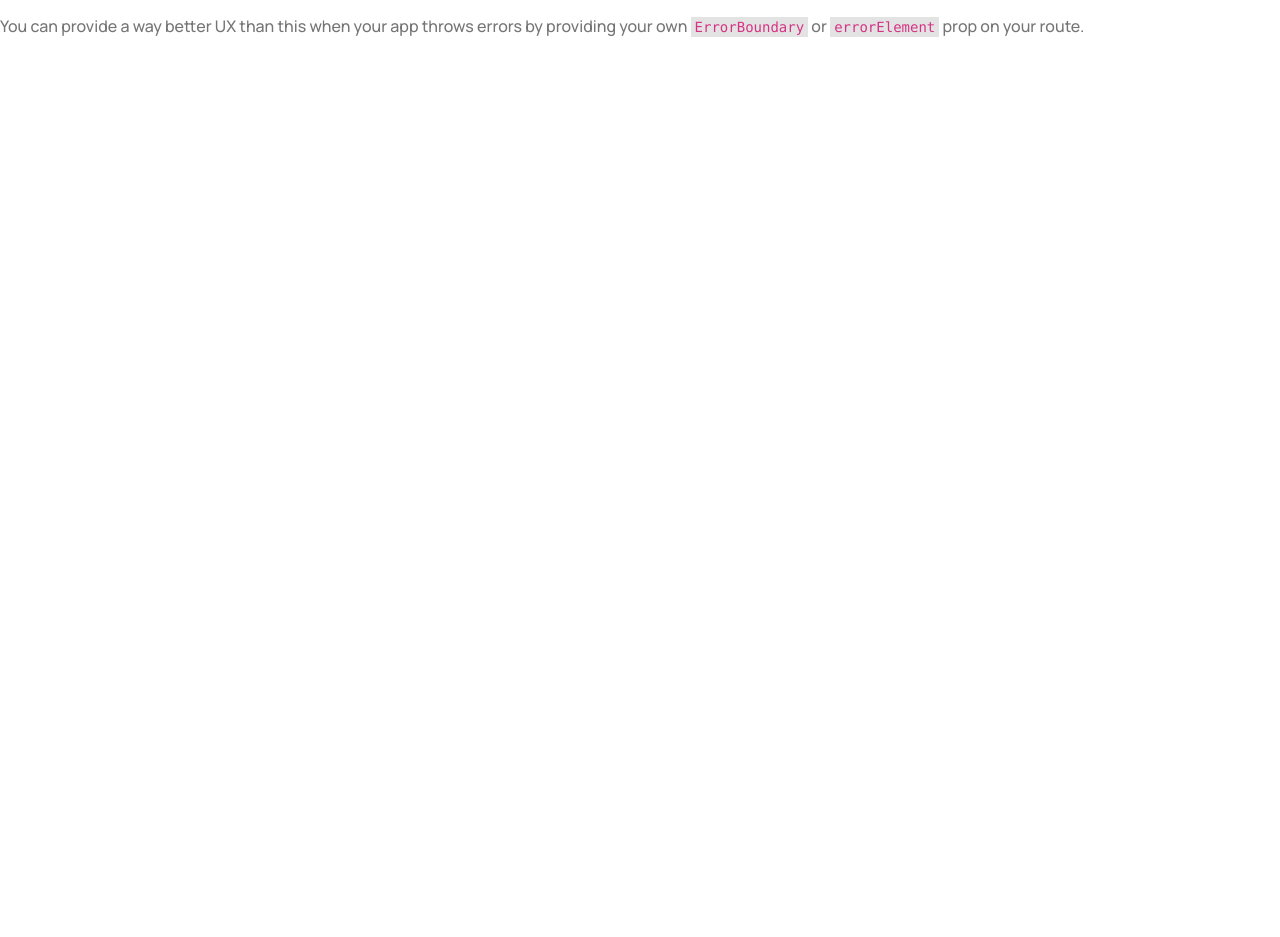
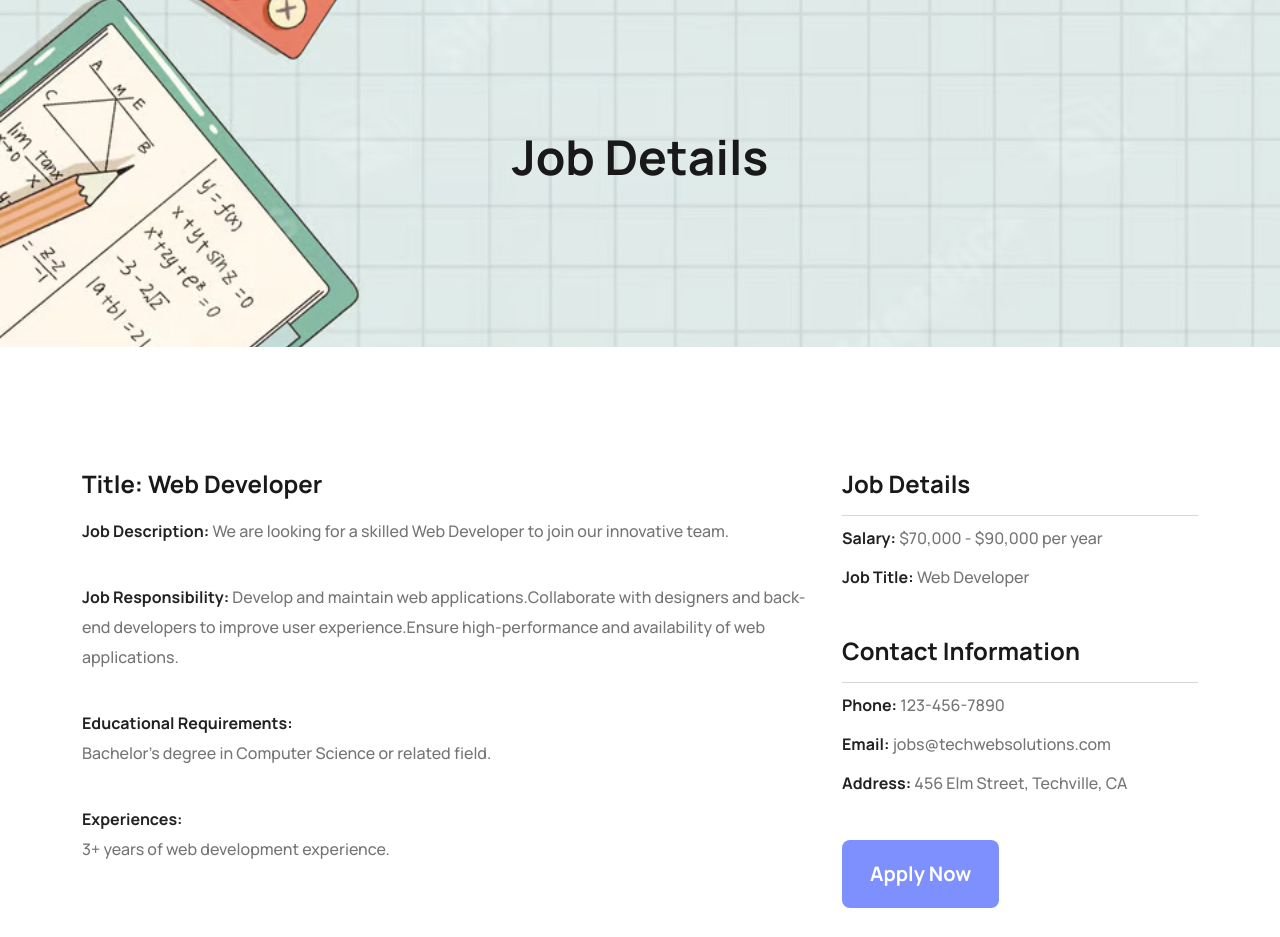
Before and after one commit to amirayhan/career-hunt-react-template, a React (Vite) app: page /job/1 in a window 1280 px wide. Before the commit this address had no page. Shown: the part 160-1097 px from the top of the page. Before the commit the page ends 800 px from the top, so only its background shows below. Built offline with nearby package versions, Linux system fonts and the light colour scheme.

Commit message:
job details page added

```diff
--- a/src/components/FeaturedJobs/FeaturedJobs.jsx
+++ b/src/components/FeaturedJobs/FeaturedJobs.jsx
@@ -1,13 +1,10 @@
-import React from "react";
-import { useEffect } from "react";
-import { useState } from "react";
+import React, { useEffect, useState } from "react";
 import JobItem from "../JobItem/JobItem";
 import "./FeaturedJobs.css";
 
 const FeaturedJobs = () => {
     const [featuredJobs, setFeaturedJobs] = useState([]);
     const [showAll, setOpenAll] = useState(false);
-    const [jobDetails, setJobDetails] = useState([]);
 
     useEffect(() => {
         fetch("featuredJobs.json")
@@ -19,11 +16,11 @@ const FeaturedJobs = () => {
         setOpenAll(!showAll);
     };
 
-    const handleViewDetails = (id) => {
-        console.log(id);
-        const findedJobs = featuredJobs.find((jobs) => jobs.id === id);
-        setJobDetails(findedJobs);
-    };
+    // const handleViewDetails = (id) => {
+    //     console.log(id);
+    //     const findedJobs = featuredJobs.find((jobs) => jobs.id === id);
+    //     setJobDetails(findedJobs);
+    // };
     return (
         <div id="featured_jobs">
             <div className="container">
@@ -34,7 +31,7 @@ const FeaturedJobs = () => {
                 <div className="jobs">
                     <div className="row">
                         {featuredJobs.slice(0, showAll ? featuredJobs.length : 4).map((jobItem) => (
-                            <JobItem key={jobItem.id} jobItem={jobItem} handleViewDetails={handleViewDetails}></JobItem>
+                            <JobItem key={jobItem.id} jobItem={jobItem}></JobItem>
                         ))}
                     </div>
                     <div className="d-flex justify-content-center">
--- /dev/null
+++ b/src/components/JobDetails/JobDetails.css
@@ -0,0 +1,32 @@
+.job_details_banner {
+    padding-top: 200px;
+    padding-bottom: 150px;
+    background: url(../../assets/job_details_banner.jpg) no-repeat center/cover;
+}
+.job_details {
+    padding-top: 120px;
+    padding-bottom: 120px;
+}
+.job_details .content_left p {
+    padding-bottom: 20px;
+}
+.job_details .content_left p b {
+    color: #222;
+}
+.job_details .content_right .job_content {
+    margin-bottom: 30px;
+}
+.job_details .content_right h4 {
+    padding-bottom: 15px;
+    margin-bottom: 10px;
+    border-bottom: 1px solid #d7d7d7;
+}
+.job_details .content_right ul li {
+    padding-bottom: 15px;
+}
+.job_details .content_right ul li b {
+    color: #222;
+}
+.job_details .content_right .contact_info {
+    margin-bottom: 30px;
+}
--- /dev/null
+++ b/src/components/JobDetails/JobDetails.jsx
@@ -0,0 +1,94 @@
+import React, { useEffect, useState } from "react";
+import { useLoaderData, useParams } from "react-router-dom";
+import "./JobDetails.css";
+
+const JobDetails = () => {
+    const allJobs = useLoaderData(); // Ensure this contains your job data
+    const { id } = useParams();
+    const [jobDetails, setJobDetails] = useState({});
+
+    useEffect(() => {
+        const jobId = parseInt(id, 10);
+
+        // Find the job details with the matching ID
+        const foundJob = allJobs.find((job) => job.id === jobId);
+
+        if (foundJob) {
+            setJobDetails(foundJob);
+        }
+    }, [id, allJobs]);
+
+    return (
+        <>
+            <div className="job_details_banner">
+                <h2 className="text-center">Job Details</h2>
+            </div>
+            <div className="job_details">
+                <div className="container">
+                    <div className="row">
+                        <div className="col-lg-8">
+                            <div className="content_left">
+                                <h4 className="mb-3">Title: {jobDetails.title}</h4>
+                                <p>
+                                    <b>Job Description: </b>
+                                    {jobDetails.job_description}
+                                </p>
+                                <p>
+                                    <b>Job Responsibility: </b>
+                                    {jobDetails.job_responsibility}
+                                </p>
+                                <p>
+                                    <b>Educational Requirements: </b>
+                                    <br />
+                                    {jobDetails.educational_requirements}
+                                </p>
+                                <p>
+                                    <b>Experiences: </b>
+                                    <br />
+                                    {jobDetails.experiences}
+                                </p>
+                            </div>
+                        </div>
+                        <div className="col-lg-4">
+                            <div className="content_right">
+                                <div className="job_content">
+                                    <h4>Job Details</h4>
+                                    <ul>
+                                        <li>
+                                            <b>Salary: </b>
+                                            {jobDetails.salary}
+                                        </li>
+                                        <li>
+                                            <b>Job Title: </b>
+                                            {jobDetails.title}
+                                        </li>
+                                    </ul>
+                                </div>
+                                <div className="contact_info">
+                                    <h4>Contact Information</h4>
+                                    <ul>
+                                        <li>
+                                            <b>Phone: </b>
+                                            {jobDetails.phone}
+                                        </li>
+                                        <li>
+                                            <b>Email: </b>
+                                            {jobDetails.email}
+                                        </li>
+                                        <li>
+                                            <b>Address: </b>
+                                            {jobDetails.location}
+                                        </li>
+                                    </ul>
+                                </div>
+                                <button className="button1">Apply Now</button>
+                            </div>
+                        </div>
+                    </div>
+                </div>
+            </div>
+        </>
+    );
+};
+
+export default JobDetails;
--- a/src/components/JobItem/JobItem.jsx
+++ b/src/components/JobItem/JobItem.jsx
@@ -1,9 +1,10 @@
+import { faDollarSign, faLocationDot } from "@fortawesome/free-solid-svg-icons";
+import { FontAwesomeIcon } from "@fortawesome/react-fontawesome";
 import React from "react";
+import { Link } from "react-router-dom";
 import "./JobItem.css";
-import { FontAwesomeIcon } from "@fortawesome/react-fontawesome";
-import { faLocationDot, faDollarSign } from "@fortawesome/free-solid-svg-icons";
 
-const JobItem = ({ jobItem, handleViewDetails }) => {
+const JobItem = ({ jobItem }) => {
     const { id, logo_img, title, company, job_type, salary, location } = jobItem;
     return (
         <div className="col-lg-6">
@@ -28,9 +29,9 @@ const JobItem = ({ jobItem, handleViewDetails }) => {
                         {salary}
                     </li>
                 </ul>
-                <button onClick={() => handleViewDetails(id)} className="button1">
+                <Link to={`/job/${id}`} className="button1">
                     View Details
-                </button>
+                </Link>
             </div>
         </div>
     );
--- a/src/main.jsx
+++ b/src/main.jsx
@@ -5,6 +5,7 @@ import { createBrowserRouter, RouterProvider } from "react-router-dom";
 import AppliedJobs from "./components/AppliedJobs/AppliedJobs";
 import Blog from "./components/Blog/Blog";
 import Home from "./components/Home/Home";
+import JobDetails from "./components/JobDetails/JobDetails";
 import Main from "./components/Layout/Main";
 import Statistics from "./components/Statistics/Statistics";
 import "./index.css";
@@ -30,6 +31,11 @@ const router = createBrowserRouter([
                 path: "blog",
                 element: <Blog></Blog>,
             },
+            {
+                path: "/job/:id",
+                element: <JobDetails />,
+                loader: () => fetch("../public/featuredJobs.json"), // Corrected "fecth" to "fetch"
+            },
         ],
     },
 ]);
```
Also changed, not shown: src/assets/job_details_banner.jpg (added).
